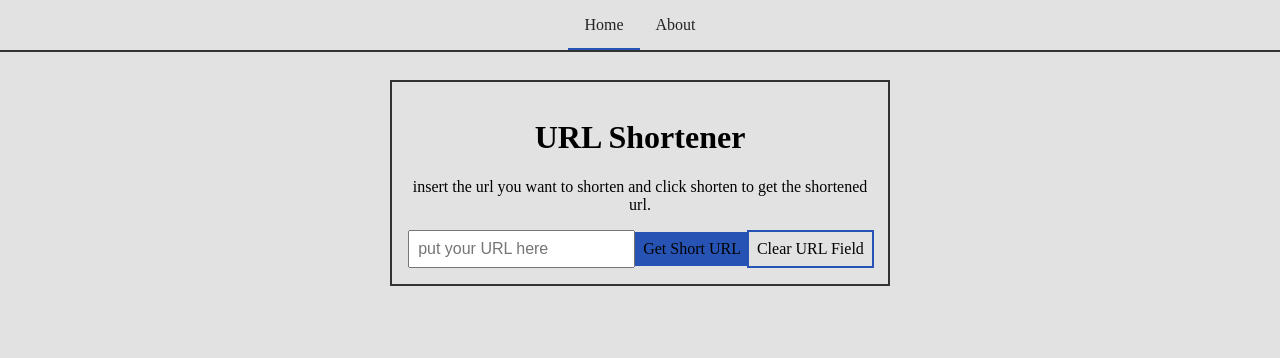
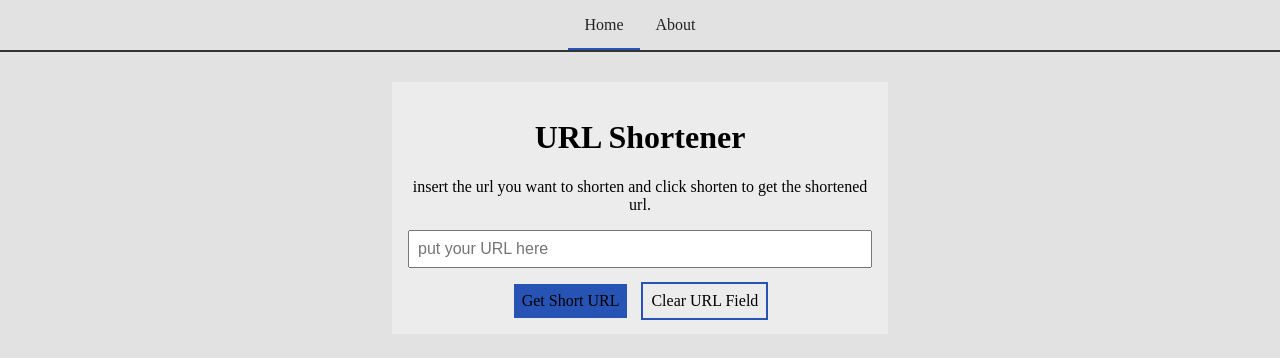
Before and after one commit to Klrfl/url-shortener, a Vue app: page / in a window 1280 px wide. Shown: the top 358 px of the page. Built offline with nearby package versions, Linux system fonts and the light colour scheme.

Commit message:
styled form container

```diff
--- a/src/components/TheHeader.vue
+++ b/src/components/TheHeader.vue
@@ -9,14 +9,20 @@
     </div>
 
     <div class="input-form">
+      <div class="input-container">
         <input
           type="text"
           placeholder="put your URL here"
           v-model="url"
           ref="UrlInput"
         />
+      </div>
+      <div class="button-container">
         <button class="btn btn--cta" @click="getShortUrl">Get Short URL</button>
-      <button class="btn btn--clear" @click="clearUrl">Clear URL Field</button>
+        <button class="btn btn--clear" @click="clearUrl">
+          Clear URL Field
+        </button>
+      </div>
     </div>
   </header>
 </template>
@@ -84,14 +90,26 @@ export default {
 
 <style>
 header {
+  background: #22242d;
   padding: 1rem;
+  margin: auto;
   text-align: center;
-  outline: 2px solid #333;
+}
+
+.input-form {
+  display: flex;
+  flex-direction: column;
+  gap: 1rem;
 }
 
 input {
+  width: 100%;
   padding: 0.5rem;
   font-size: inherit;
+}
+
+.btn {
+  margin-inline: 0.5rem;
 }
 
 .btn--cta {
@@ -103,4 +121,10 @@ input {
 .btn--clear {
   outline: 2px solid var(--accent);
 }
+
+@media screen and (prefers-color-scheme: light) {
+  header {
+    background: #ececec;
+  }
+}
 </style>
```
Lines whose indentation alone changed are shown as unchanged.
